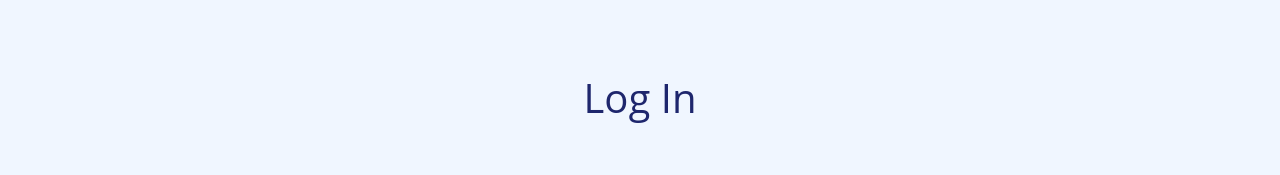
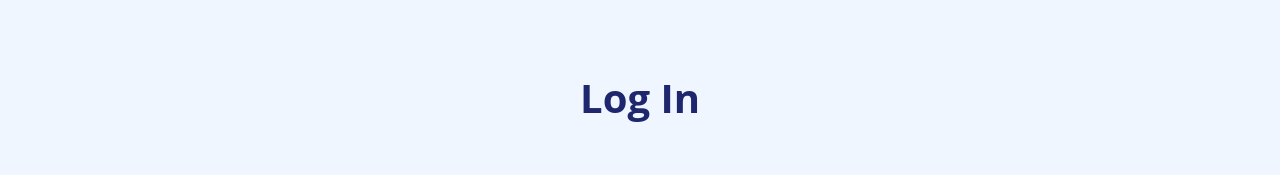
Before and after one commit to Sustainerz/Festifyer-HomePage, a React (Create React App) app: page / in a window 1280 px wide. Shown: the part 389-564 px from the top of the page. Built offline with nearby package versions, Linux system fonts and the light colour scheme.

Commit message:
padding-changed+login-bold

```diff
--- a/src/layout/Login.js
+++ b/src/layout/Login.js
@@ -8,12 +8,12 @@ export default function Login() {
         <div className='container'>
           <div className='row'>
             <div className="col-xl-10 offset-xl-1" style={{ color: '#1e266d' }}>
-              <h1 className="text-center">Log In</h1>
+              <h1 className="text-center"><b>Log In</b></h1>
             </div>
           </div>
         </div>
       </header>
-      <div className='container col-xl-5 offset-xl-3.5' style={{ backgroundColor: '#f9f9f9', borderRadius: '10px', marginTop: '80px', marginBottom: '80px'}}>
+      <div className='container col-xl-5 offset-xl-3.5' style={{ backgroundColor: '#f9f9f9', borderRadius: '10px', marginTop: '80px', marginBottom: '80px',paddingBottom:'40px'}}>
         <div className='row' style={{ padding: '20px', marginBottom: '10px' }}>
           <div className="col my-4 text-left">
             <p style={{textAlign:'left',color:'#515867'}}> You don't have a password? Then please <a href="/" className='signup'>Sign Up </a></p>
```
